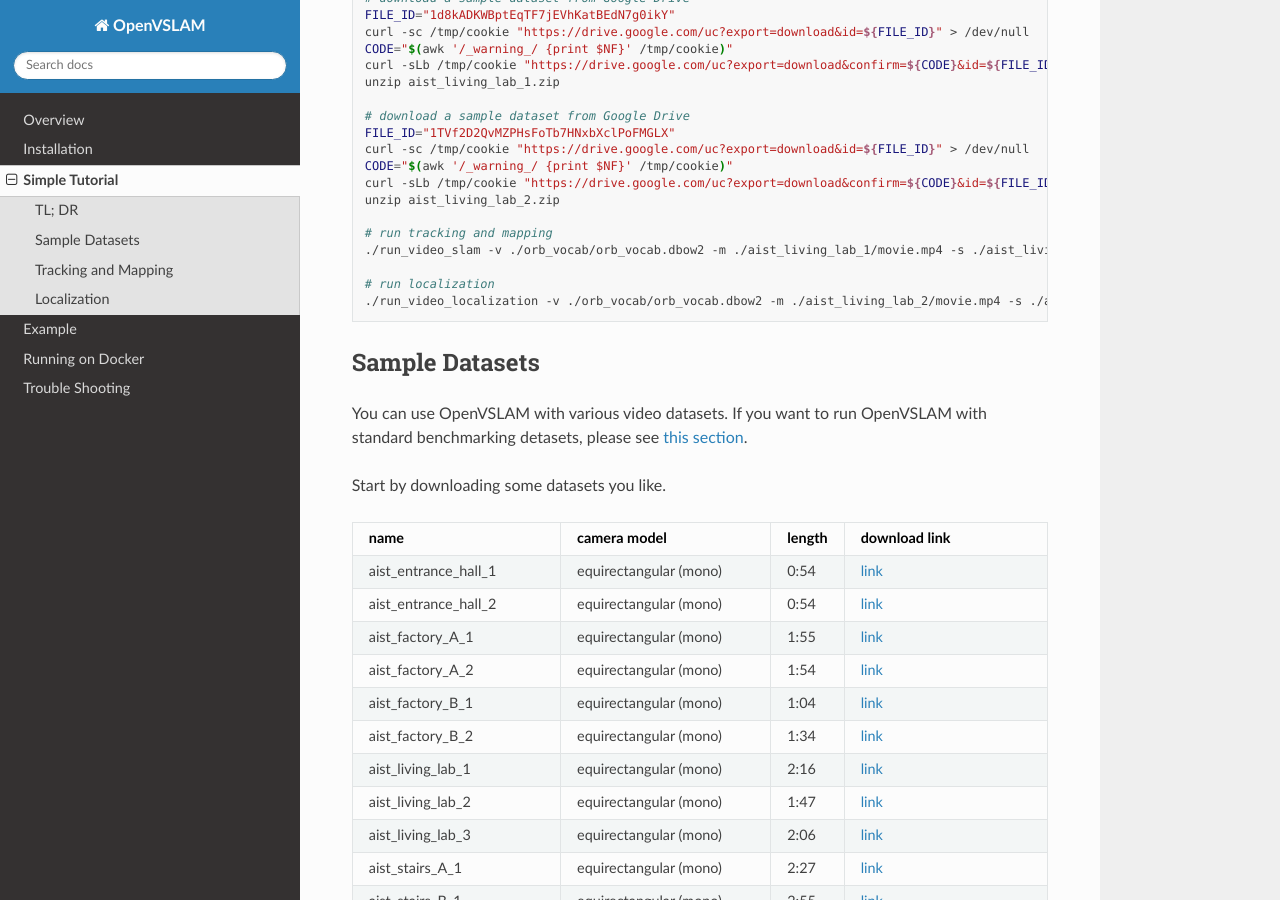
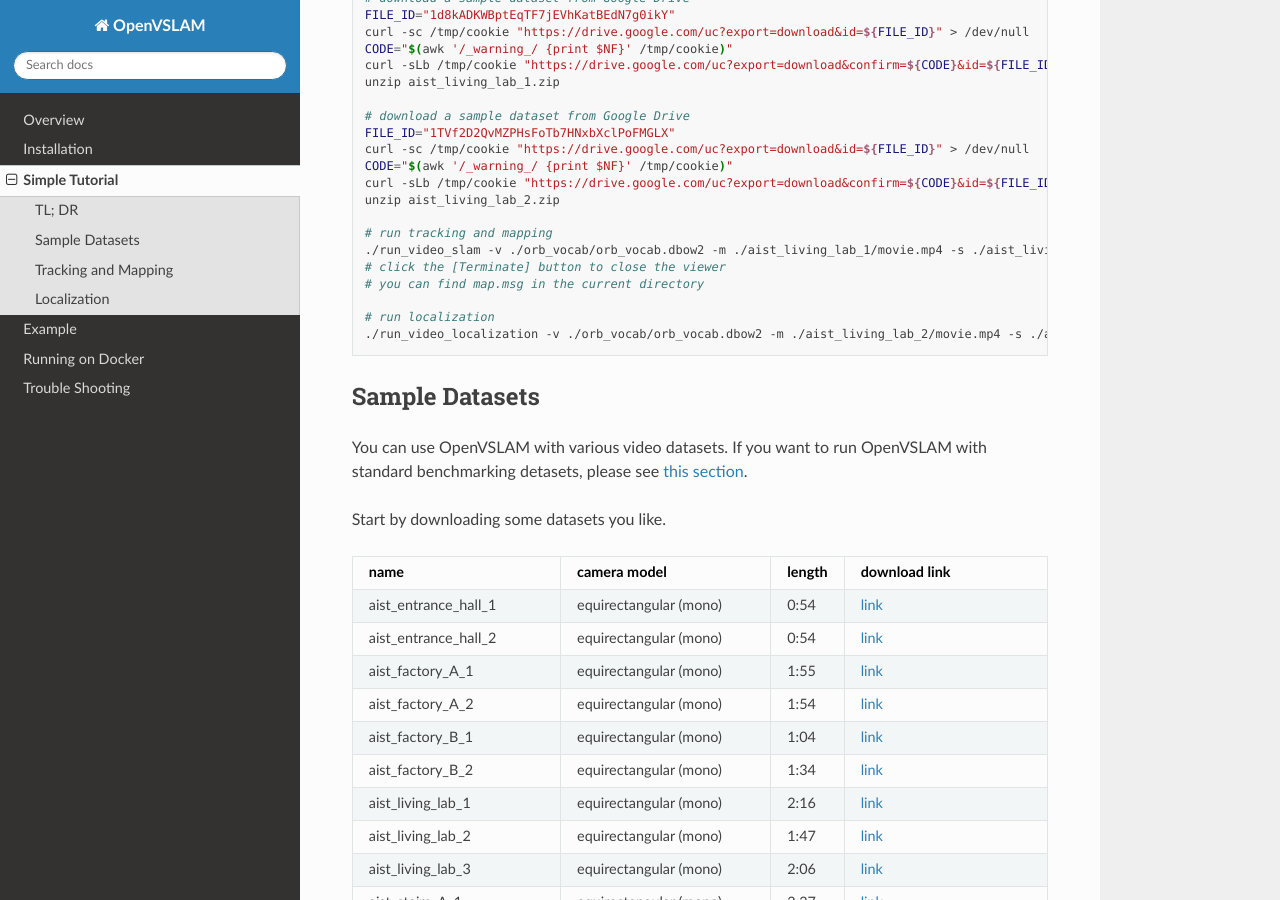
Before and after one commit to xdspacelab/openvslam, a Sphinx documentation site: the page built from docs/simple_tutorial.rst, in a window 1280 px wide and 900 px high, scrolled down 529 px. Built offline with Sphinx 7.4.7 and the Read the Docs theme 2.0.0, drawn with Linux system fonts in a browser that asks for light colours; some of the changed text lies outside the part shown.

Commit message:
Add the instructions to terminate the viewer

```diff
--- a/docs/simple_tutorial.rst
+++ b/docs/simple_tutorial.rst
@@ -41,6 +41,8 @@ The later parts of this chapter explains what each of the commands do in more de
 
     # run tracking and mapping
     ./run_video_slam -v ./orb_vocab/orb_vocab.dbow2 -m ./aist_living_lab_1/movie.mp4 -s ./aist_living_lab_1/config.yaml --frame-skip 3 --no-sleep --map-db map.msg
+    # click the [Terminate] button to close the viewer
+    # you can find map.msg in the current directory
 
     # run localization
     ./run_video_localization -v ./orb_vocab/orb_vocab.dbow2 -m ./aist_living_lab_2/movie.mp4 -s ./aist_living_lab_2/config.yaml --frame-skip 3 --no-sleep --map-db map.msg
@@ -267,6 +269,8 @@ If the two viewers are not launching correctly, check if you launched the comman
     [2019-05-20 17:55:40.284] [I] clear map database
 
 
+Please click the **Terminate** button to close the viewer.
+
 After terminating, you will find a map database file ``aist_living_lab_1_map.msg``.
 
 
```
